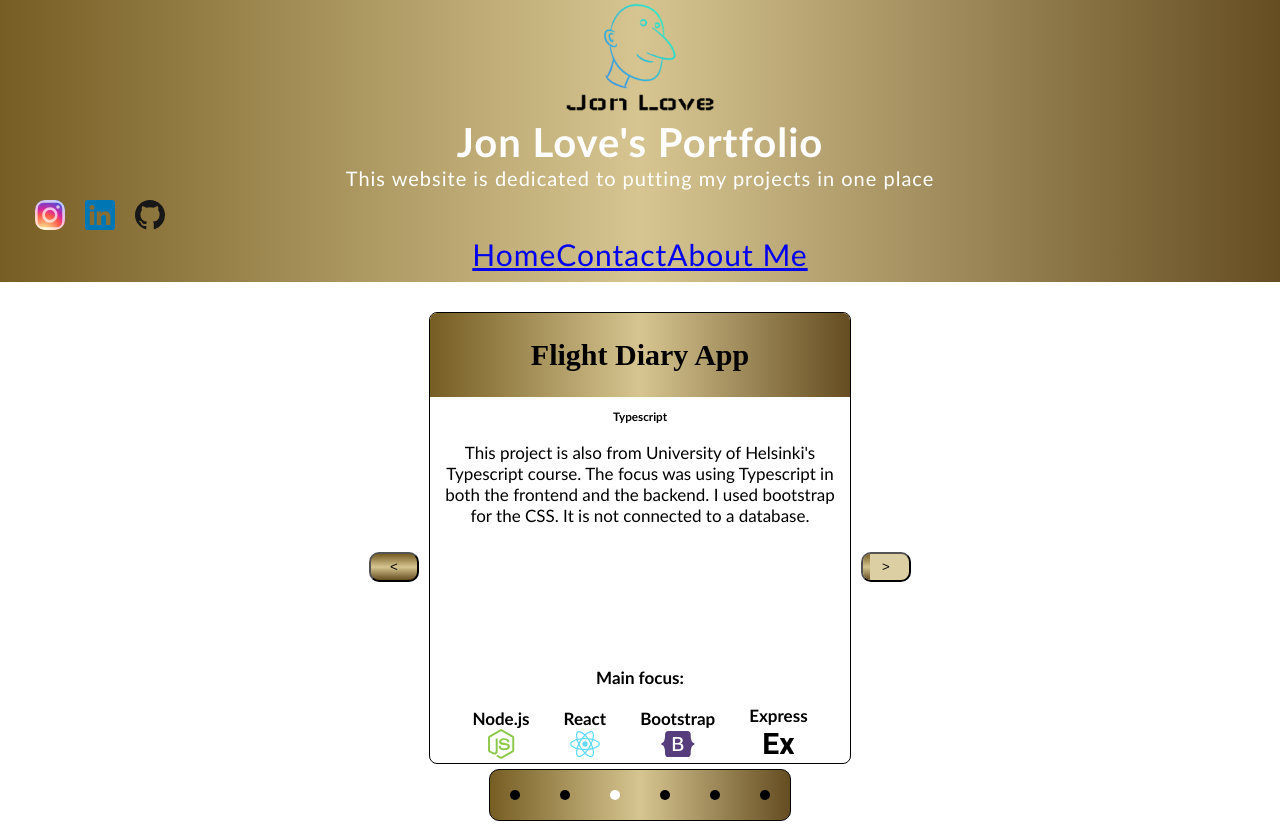
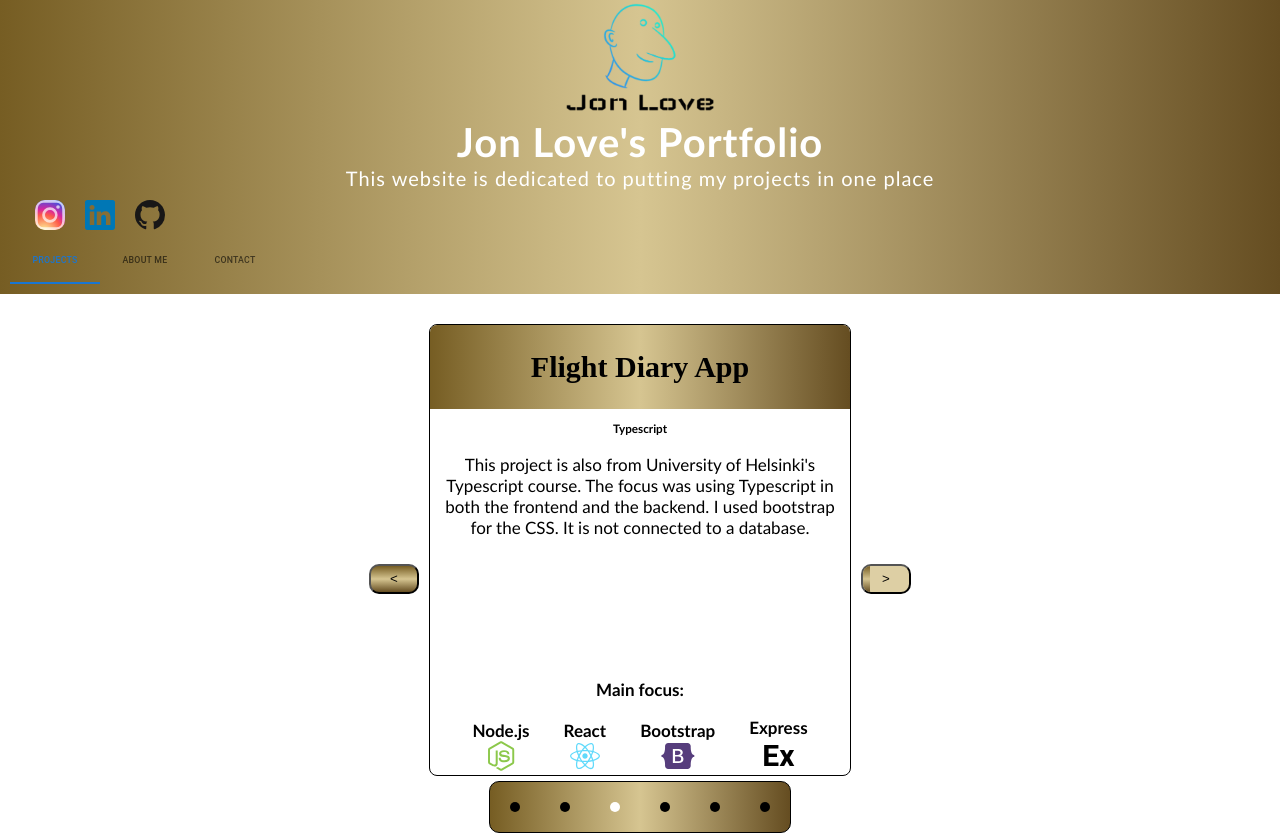
Before and after one commit to jonnny013/portfolio, a React (Vite) app: page / in a window 1280 px wide. Built offline with nearby package versions, Linux system fonts and the light colour scheme.

Commit message:
Fix navbar with material ui tabs

```diff
--- a/src/components/Header/NavBar.tsx
+++ b/src/components/Header/NavBar.tsx
@@ -1,12 +1,10 @@
+import NavTabs from "./NavTabs";
 import SocialIcons from "./SocialIcons";
-import { Link } from "react-router-dom";
 
 const NavBar = () => {
   return <div id='header-link'>
     <SocialIcons />
-    <Link to='/'>Home</Link>
-    <Link to='contact'>Contact</Link>
-    <Link to='about'>About Me</Link>
+    <NavTabs />
   </div>;
 }
 
--- /dev/null
+++ b/src/components/Header/NavTabs.tsx
@@ -0,0 +1,54 @@
+import React from 'react'
+import Box from '@mui/material/Box'
+import Tabs from '@mui/material/Tabs'
+import Tab from '@mui/material/Tab'
+import { Link, useLocation } from 'react-router-dom'
+
+interface LinkTabProps {
+  label?: string
+  to?: string
+  selected?: boolean
+}
+
+function LinkTab(props: LinkTabProps) {
+  return (
+    <Tab
+      component={Link}
+      to={props.to || '/'}
+      aria-current={props.selected && 'page'}
+      {...props}
+    />
+  )
+}
+
+const NavTabs = () => {
+  const location = useLocation()
+  const [value, setValue] = React.useState(0)
+
+  React.useEffect(() => {
+    const paths = ['/', '/about', '/contact']
+    const currentIndex = paths.findIndex(path => path === location.pathname)
+    setValue(currentIndex !== -1 ? currentIndex : 0)
+  }, [location.pathname])
+
+  const handleChange = (event: React.SyntheticEvent, newValue: number) => {
+    setValue(newValue)
+  }
+
+  return (
+    <Box sx={{ width: '100%' }}>
+      <Tabs
+        value={value}
+        onChange={handleChange}
+        aria-label='nav tabs example'
+        role='navigation'
+      >
+        <LinkTab label='Projects' to='/' selected={value === 0} />
+        <LinkTab label='About Me' to='/about' selected={value === 1} />
+        <LinkTab label='Contact' to='/contact' selected={value === 2} />
+      </Tabs>
+    </Box>
+  )
+}
+
+export default NavTabs
```
